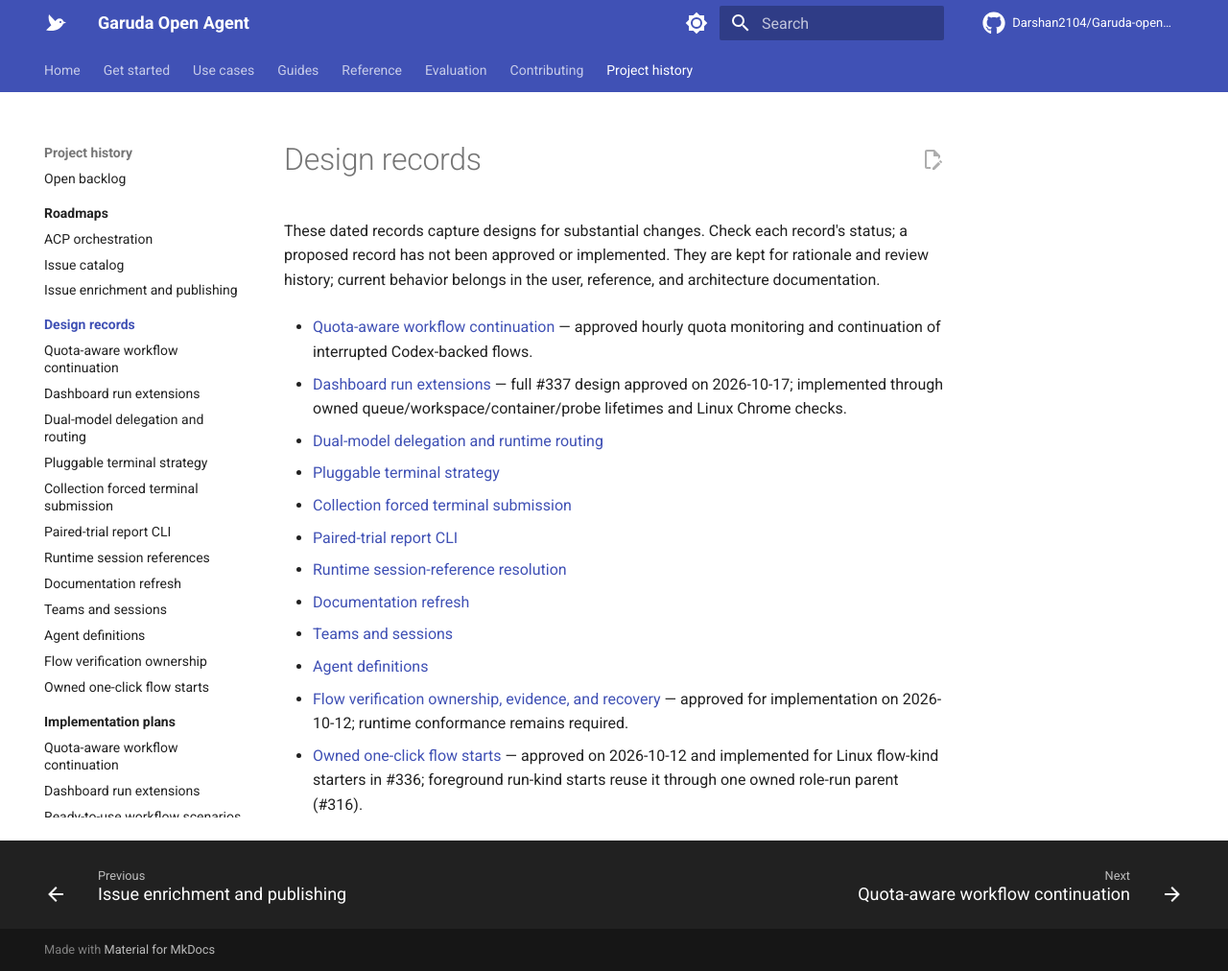
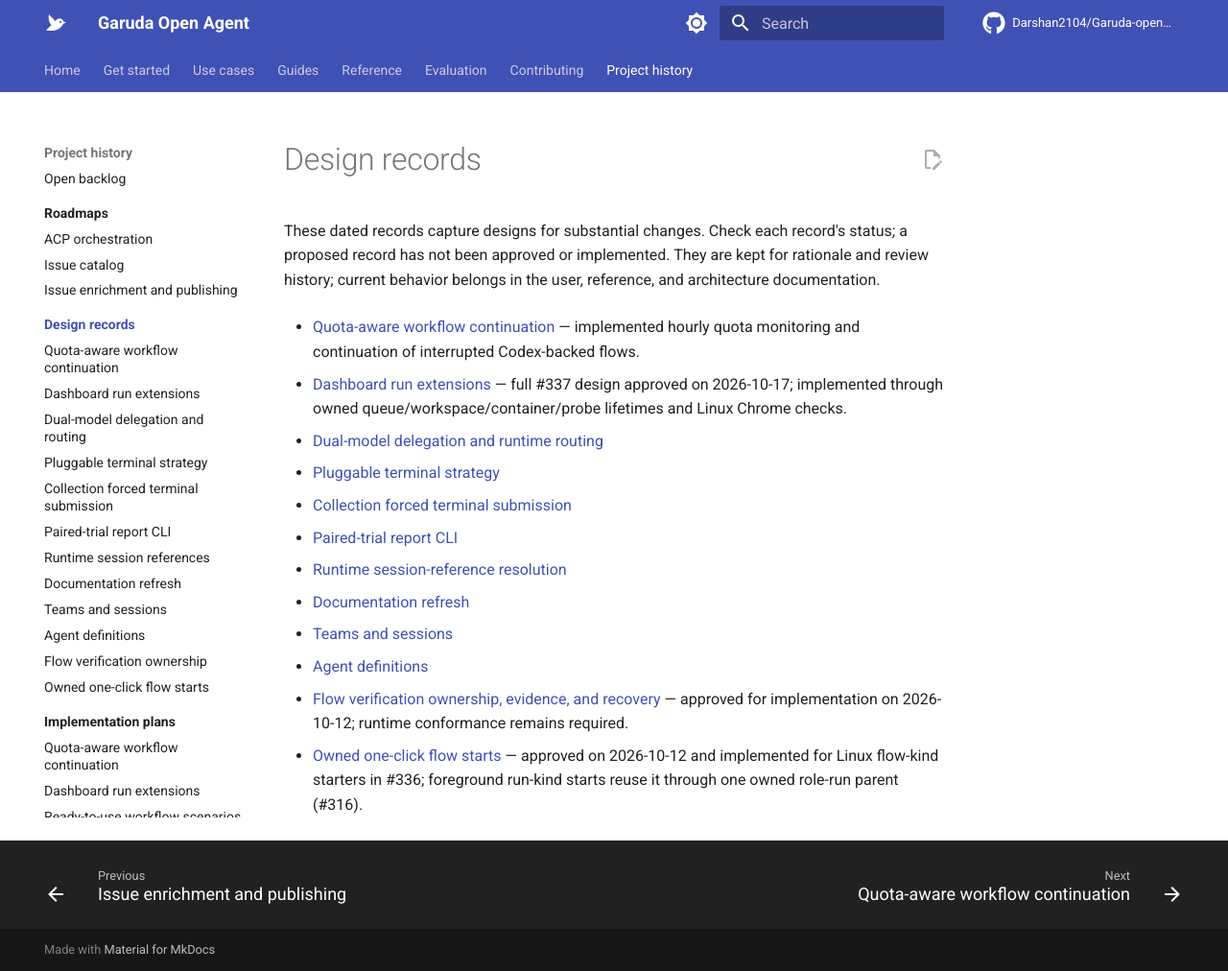
Before and after one commit to Darshan2104/Garuda-openagent, an MkDocs documentation site: the page built from docs/design/index.md, in a window 1280 px wide and 1012 px high. Shown: the whole window at 96% size. Built offline with MkDocs 1.6.1 and Material for MkDocs 9.7.7, drawn with Linux system fonts in a browser that asks for light colours; comment, search, counter and statistics services are not loaded.

Commit message:
docs: record completed quota recovery implementation

```diff
--- a/docs/design/index.md
+++ b/docs/design/index.md
@@ -5,7 +5,7 @@ status; a proposed record has not been approved or implemented. They are
 kept for rationale and review history; current behavior belongs in the user,
 reference, and architecture documentation.
 
-- [Quota-aware workflow continuation](2026-10-24-quota-auto-resume-design.md) — approved hourly quota monitoring and continuation of interrupted Codex-backed flows.
+- [Quota-aware workflow continuation](2026-10-24-quota-auto-resume-design.md) — implemented hourly quota monitoring and continuation of interrupted Codex-backed flows.
 
 - [Dashboard run extensions](2026-10-17-dashboard-run-extensions-design.md) — full #337 design approved on 2026-10-17; implemented through owned queue/workspace/container/probe lifetimes and Linux Chrome checks.
 
```
Also changed, not shown: docs/design/2026-10-24-quota-auto-resume-design.md (+1 -1 lines).
